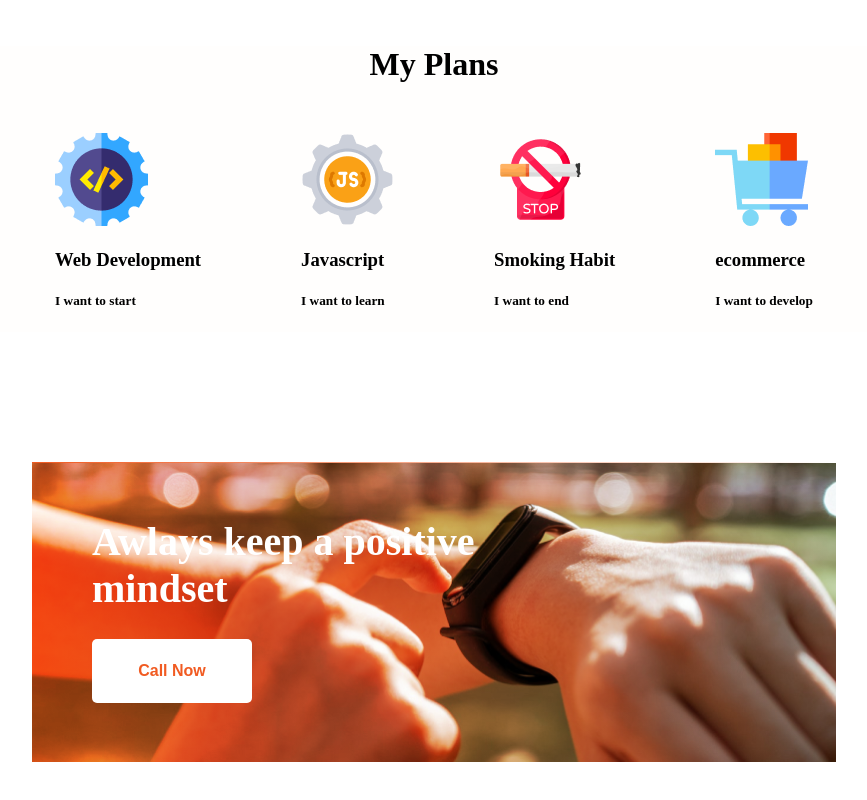
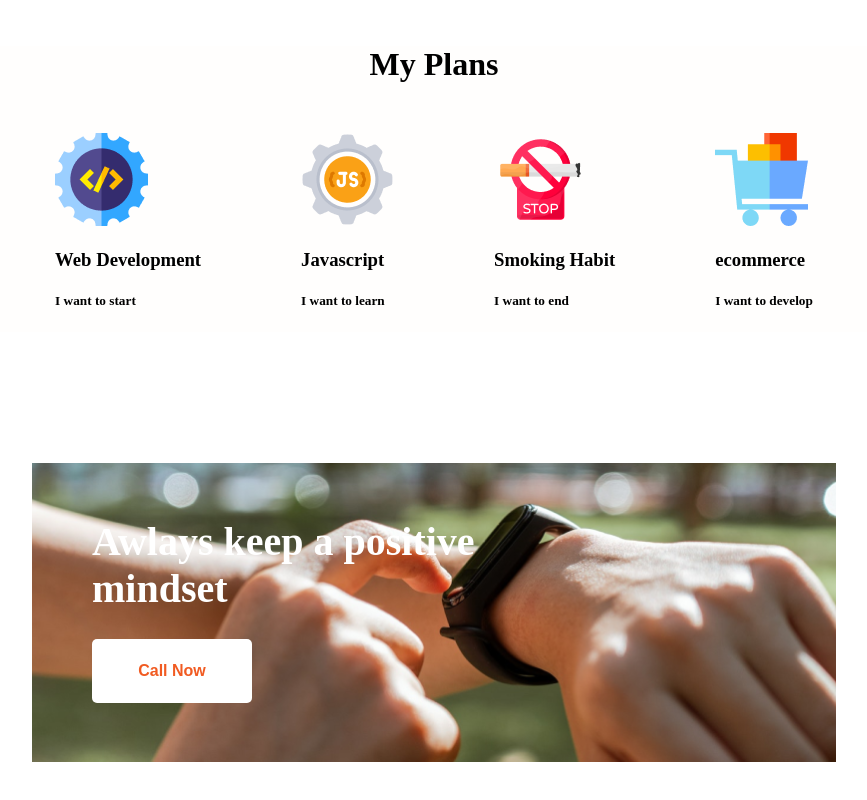
Before and after one commit to anjumnr99/new-year-plan, a plain HTML site: page index.html in a window 1280 px wide. Shown: the part 1566-2366 px from the top of the page, without its empty margins (206-1073 px from the left). Drawn offline with Linux system fonts and the light colour scheme.

Commit message:
removed the redient from bg img

```diff
--- a/styles/design.css
+++ b/styles/design.css
@@ -122,7 +122,7 @@ header button {
 }
 
 .main-sec-3 {
-    background-image: linear-gradient(90deg, #F15B22 0%, rgba(241, 91, 34, 0.00) 100%), url('/images/watch.png');
+    background-image: url('/images/watch.png');
     background-blend-mode: overlay;
     background-repeat: no-repeat;
     background-size: cover;
```
